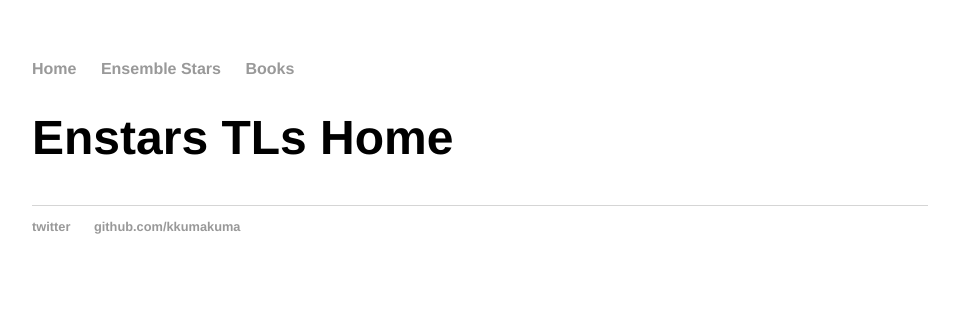
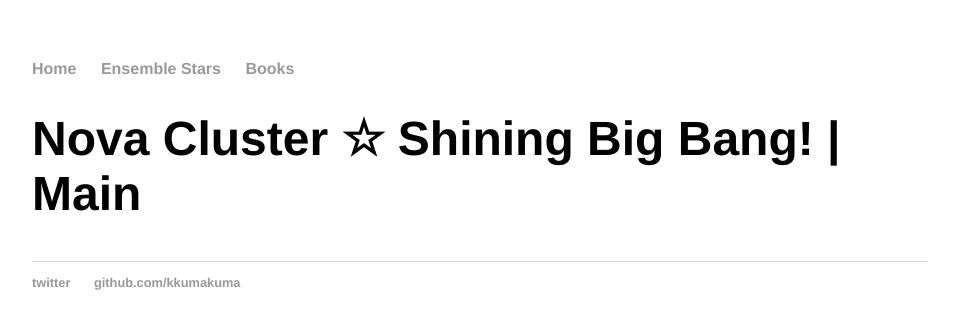
Before and after one commit to kkumakuma/kkumakuma.github.io, a Jekyll site: the page built from enstars/shining-big-bang/index.html, in a window 1280 px wide. Shown: the top 329 px of the page, without its empty margins (160-1119 px from the left). Built offline with Jekyll 4.4.1, drawn with Linux system fonts in a browser that asks for light colours.

Commit message:
test hierarchy

```diff
--- a/enstars/shining-big-bang/index.html
+++ b/enstars/shining-big-bang/index.html
@@ -1,6 +1,6 @@
 ---
 layout: default
-title: Enstars TLs Home
+title: Nova Cluster ☆ Shining Big Bang! | Main
 ---
 	<h1>{{ page.title }}</h1>
 	<ul class="posts">
```
